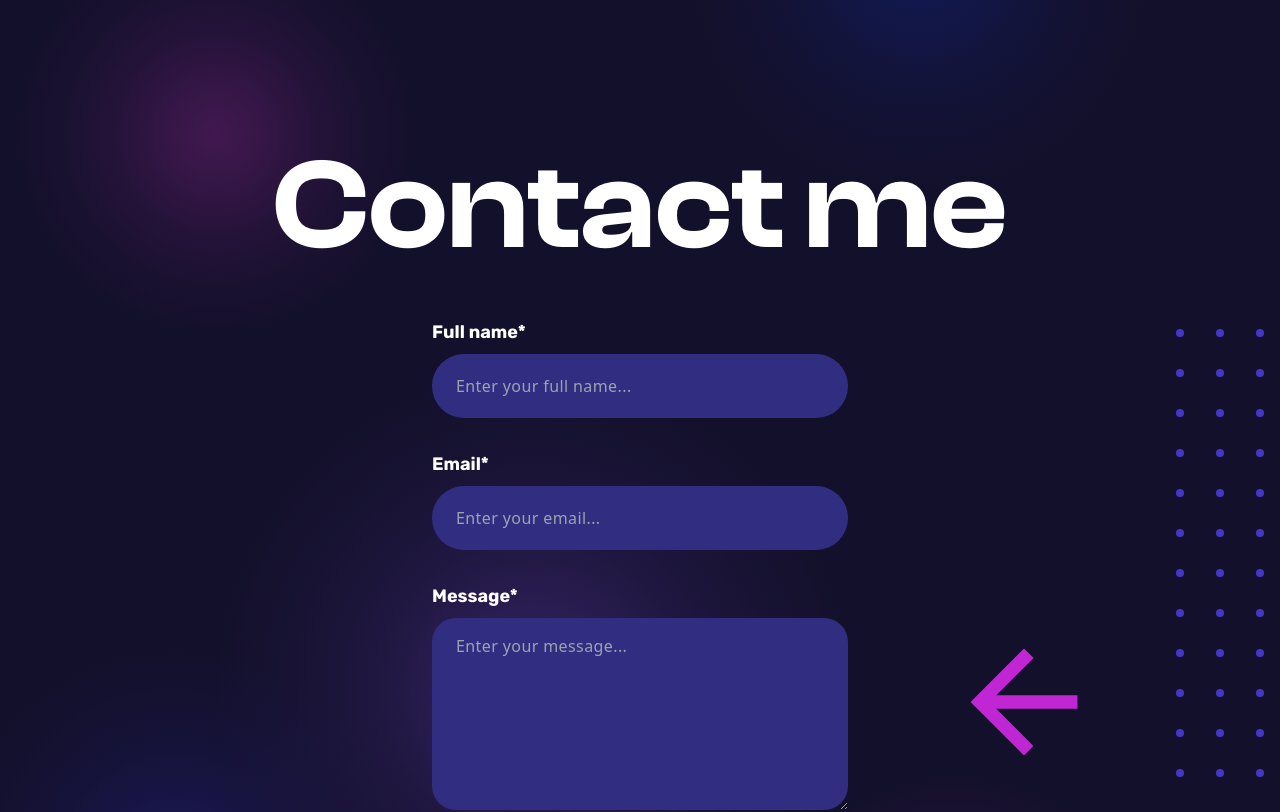
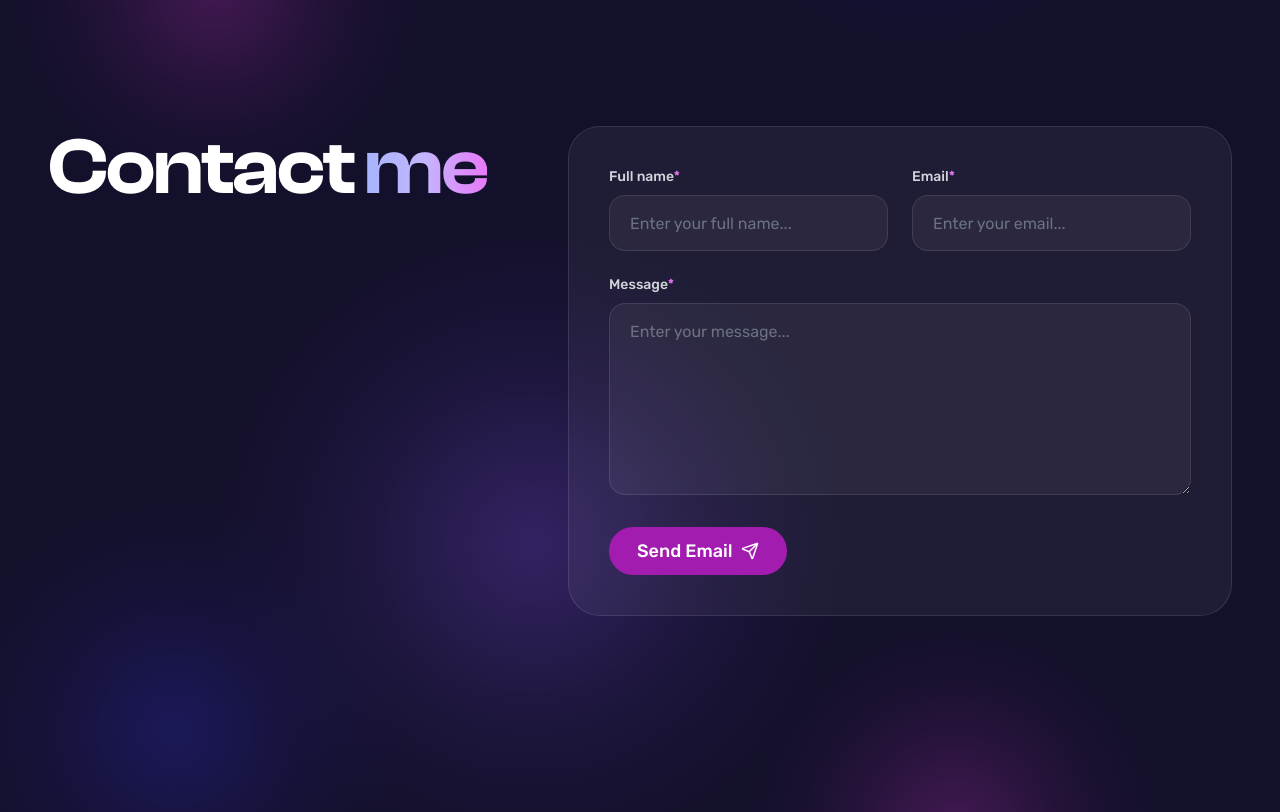
Before and after one commit to kahalagan00/cv-25, a Next.js app: page / in a window 1280 px wide. Shown: the part 2360-3172 px from the top of the page. Built offline with nearby package versions, Linux system fonts and the light colour scheme; a web font is replaced by a local one.

Commit message:
Redesigned the home contact section as a two-column layout with a gradient heading and a glass form card with labelled, focus-styled fields, removing the giant arrow and dots decoration

```diff
--- a/src/app/_components/home/ContactSection.tsx
+++ b/src/app/_components/home/ContactSection.tsx
@@ -1,10 +1,23 @@
 "use client";
 import { Rubik } from "next/font/google";
 import { useState } from "react";
-import { IoMdArrowBack } from "react-icons/io";
-import { generateDotsArt } from "../../_utils/dotsArt";
+import { LuSend } from "react-icons/lu";
 
-const rubikBold = Rubik({ weight: "700", subsets: ["latin"] });
+const rubik = Rubik({ subsets: ["latin"] });
+
+const FOCUS_RING =
+  "focus-visible:outline focus-visible:outline-2 focus-visible:outline-offset-2 focus-visible:outline-fuchsia-400";
+
+const LABEL_STYLE = "mb-2 block text-sm font-medium text-gray-300";
+
+const FIELD_STYLE =
+  "w-full rounded-2xl border border-white/10 bg-white/5 px-5 text-white outline-none transition-colors placeholder:text-gray-500 hover:border-white/20 focus:border-fuchsia-400 focus:bg-white/10 focus:ring-2 focus:ring-fuchsia-400/30";
+
+const RequiredMark = () => (
+  <span aria-hidden className="text-fuchsia-400">
+    *
+  </span>
+);
 
 const ContactSection: React.FC = () => {
   const [formData, setFormData] = useState({
@@ -12,7 +25,6 @@ const ContactSection: React.FC = () => {
     email: "",
     message: "",
   });
-  const inputStyleNormal = `h-16 w-full rounded-full pl-6 bg-indigo-900 text-white outline-none placeholder:tracking-wide`;
 
   // eslint-disable-next-line
   // @ts-ignore
@@ -32,51 +44,63 @@ const ContactSection: React.FC = () => {
   };
 
   return (
-    <>
-      <div className="relative z-10 flex w-full flex-col items-center">
-        <h1 className="font-clashsemibold text-[4rem] leading-tight text-white sm:text-[6rem] lg:text-[8rem]">
-          Contact me
-        </h1>
+    <div className="relative z-10 w-full lg:flex">
+      <div className="px-4 sm:px-8 lg:w-5/12">
+        <h2 className="font-clashsemibold text-[3rem] leading-[1.05] tracking-tight text-white sm:text-[4rem] xl:text-[5rem]">
+          Contact{" "}
+          <span className="bg-gradient-to-r from-indigo-300 via-violet-300 to-fuchsia-400 bg-clip-text pb-2 text-transparent">
+            me
+          </span>
+        </h2>
+      </div>
+
+      <div className="mt-12 px-4 sm:px-8 lg:mt-0 lg:w-7/12">
         <form
           onSubmit={handleSubmit}
-          className="block w-full flex-col px-4 sm:w-1/2 sm:px-0 lg:w-1/3"
+          className={`${rubik.className} rounded-[2rem] border border-white/10 bg-white/5 p-6 sm:p-10`}
         >
-          <div className="my-8">
-            <p className={`${rubikBold.className} mb-2 text-lg text-white`}>
-              Full name*
-            </p>
+          <div className="grid gap-6 sm:grid-cols-2 lg:grid-cols-1 xl:grid-cols-2">
+            <div>
+              <label htmlFor="name" className={LABEL_STYLE}>
+                Full name
+                <RequiredMark />
+              </label>
               <input
                 placeholder="Enter your full name..."
                 type="text"
                 id="name"
                 name="name"
+                autoComplete="name"
                 value={formData.name}
                 onChange={handleChange}
                 required
-              className={inputStyleNormal}
+                className={`${FIELD_STYLE} h-14`}
               />
             </div>
 
-          <div className="my-8">
-            <p className={`${rubikBold.className} mb-2 text-lg text-white`}>
-              Email*
-            </p>
+            <div>
+              <label htmlFor="email" className={LABEL_STYLE}>
+                Email
+                <RequiredMark />
+              </label>
               <input
                 placeholder="Enter your email..."
                 type="email"
                 id="email"
                 name="email"
+                autoComplete="email"
                 value={formData.email}
                 onChange={handleChange}
                 required
-              className={inputStyleNormal}
+                className={`${FIELD_STYLE} h-14`}
               />
             </div>
 
-          <div className="relative my-8">
-            <p className={`${rubikBold.className} mb-2 text-lg text-white`}>
-              Message*
-            </p>
+            <div className="sm:col-span-2 lg:col-span-1 xl:col-span-2">
+              <label htmlFor="message" className={LABEL_STYLE}>
+                Message
+                <RequiredMark />
+              </label>
               <textarea
                 id="message"
                 name="message"
@@ -84,29 +108,21 @@ const ContactSection: React.FC = () => {
                 onChange={handleChange}
                 required
                 placeholder="Enter your message..."
-              className="min-h-48 w-full rounded-3xl bg-indigo-900 pl-6 pt-4 text-white outline-none placeholder:tracking-wide"
+                className={`${FIELD_STYLE} block min-h-48 py-4`}
               ></textarea>
-
-            <IoMdArrowBack className="absolute right-0 top-10 hidden translate-x-44 font-clashsemibold text-[8rem] leading-tight text-fuchsia-600 sm:block lg:translate-x-64 lg:text-[10rem]" />
+            </div>
           </div>
 
           <button
             type="submit"
-            className={`${rubikBold.className} mx-auto flex w-48 items-center justify-center rounded-full bg-fuchsia-700 px-9 py-4 text-lg text-white hover:bg-fuchsia-600`}
+            className={`${FOCUS_RING} mt-8 flex h-12 w-full items-center justify-center gap-x-2 rounded-full bg-fuchsia-700 px-7 text-lg font-medium text-white transition-colors hover:bg-fuchsia-600 sm:w-auto`}
           >
             Send Email
+            <LuSend aria-hidden />
           </button>
         </form>
-
-        <div className="absolute bottom-1/4 hidden translate-y-16 flex-col gap-y-8 max-lg:left-0 sm:flex lg:right-0">
-          {Array.from({ length: 4 }).map((_, index) => (
-            <div key={index} className="flex gap-x-8">
-              {generateDotsArt(3)}
-            </div>
-          ))}
       </div>
     </div>
-    </>
   );
 };
 
```
Lines whose indentation alone changed are shown as unchanged.
